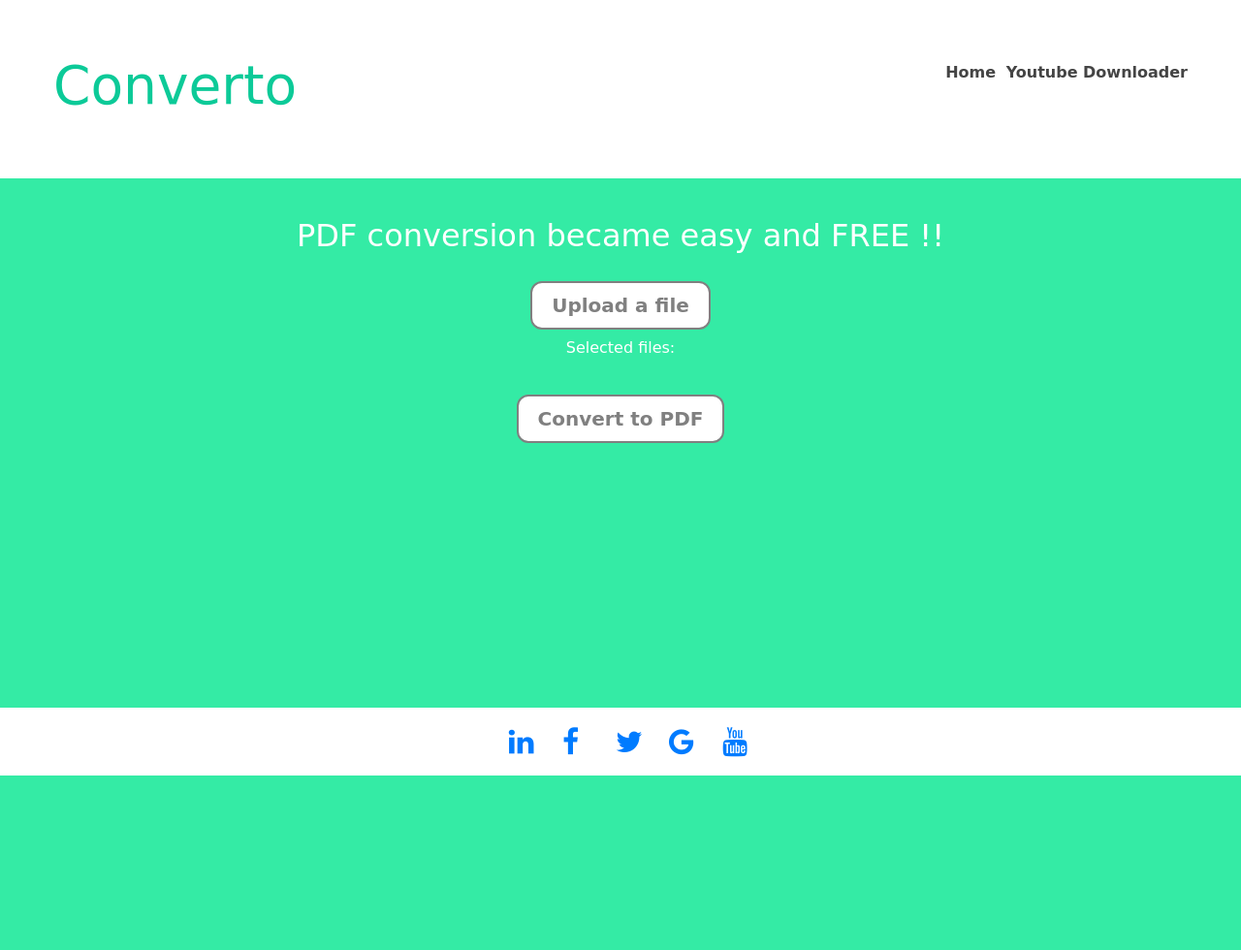
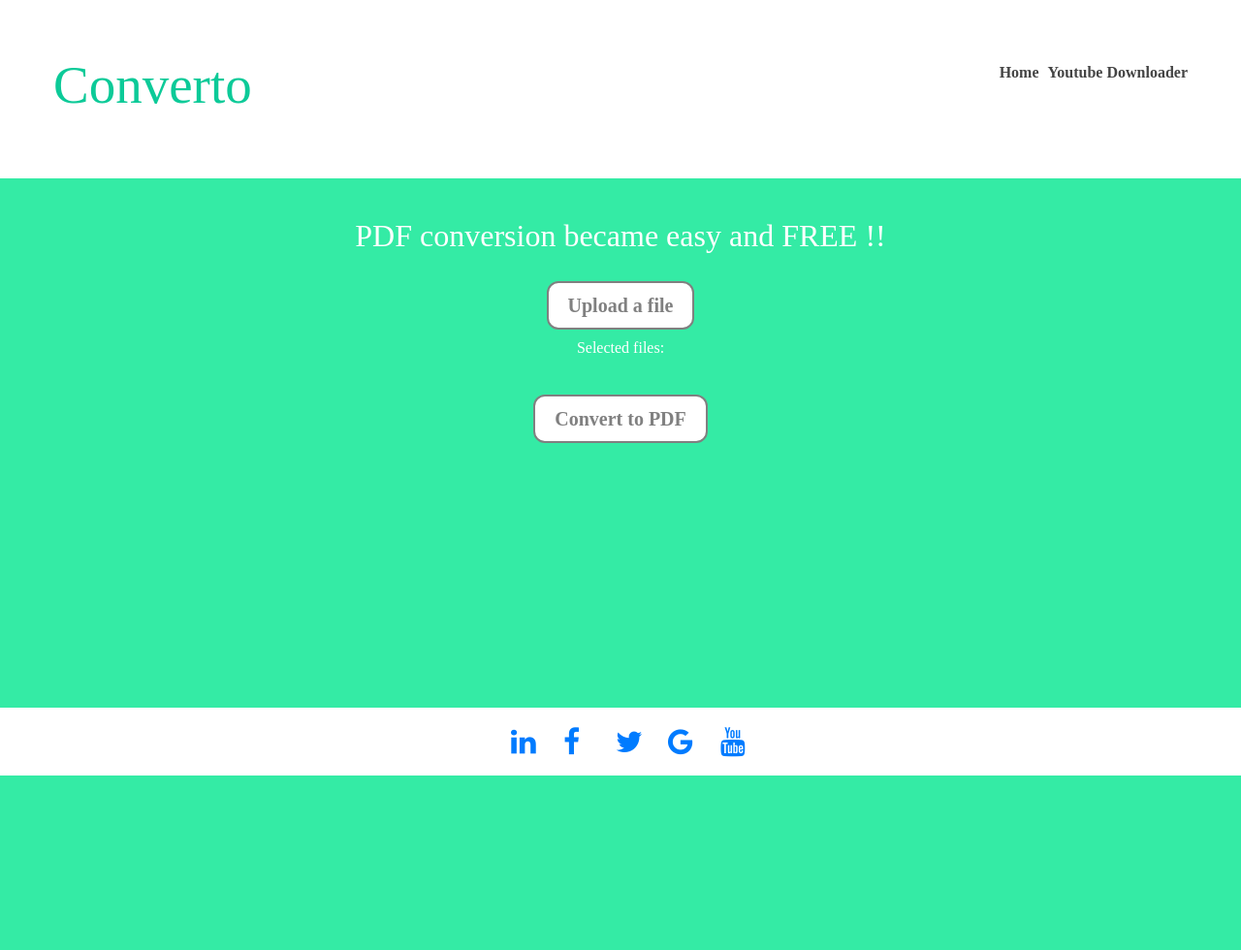
Before and after one commit to dharmakrish6/convertoPdf, a Flask app: page / in a window 1280 px wide. Shown: the top 980 px of the page at 97% size. Run offline with Flask 2, Linux system fonts and the light colour scheme; some libraries are stand-ins or nearby versions.

Commit message:
fix font family

```diff
--- a/static/main.css
+++ b/static/main.css
@@ -2,7 +2,7 @@
     margin: 0;
     padding: 0;
     background-color: rgb(52, 235, 165);
-    font-family: cursive;
+    font-family: serif;
     color: rgb(255, 255, 255);
   }
   .progressbar {
```
